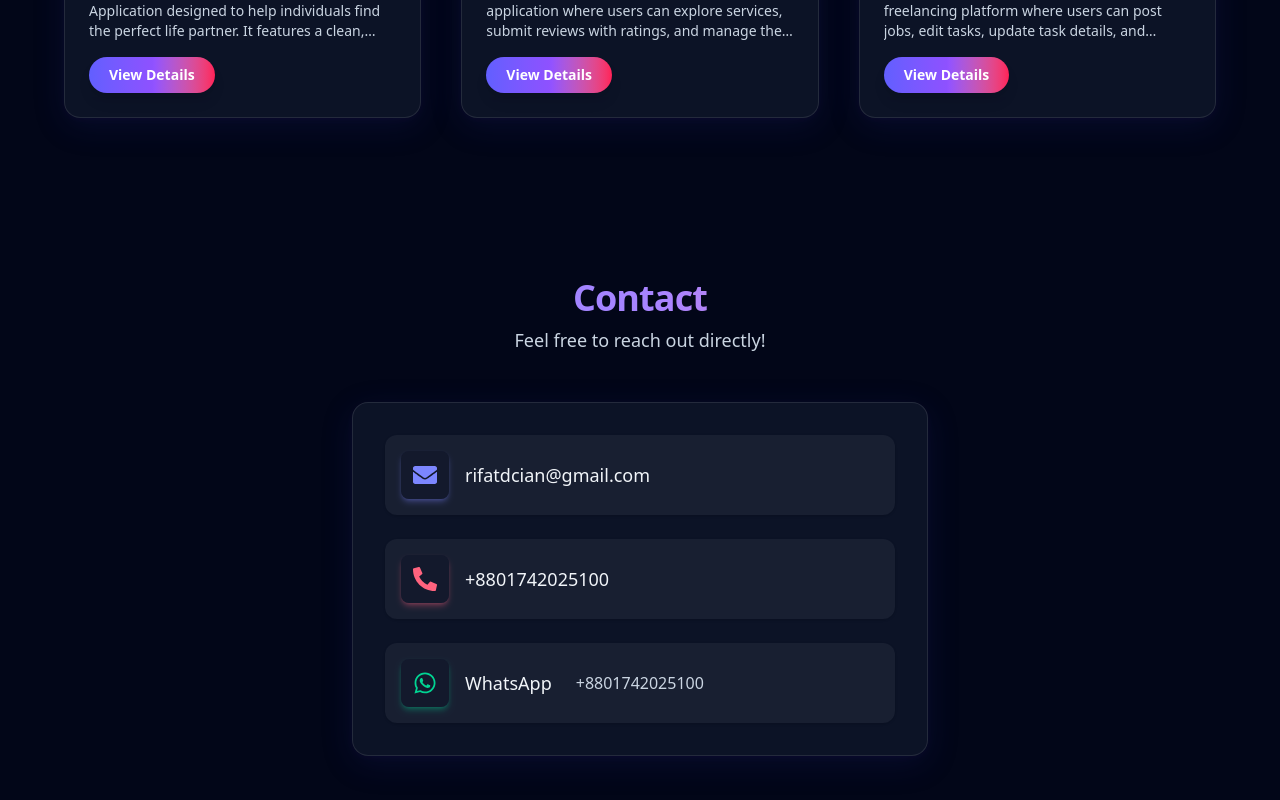
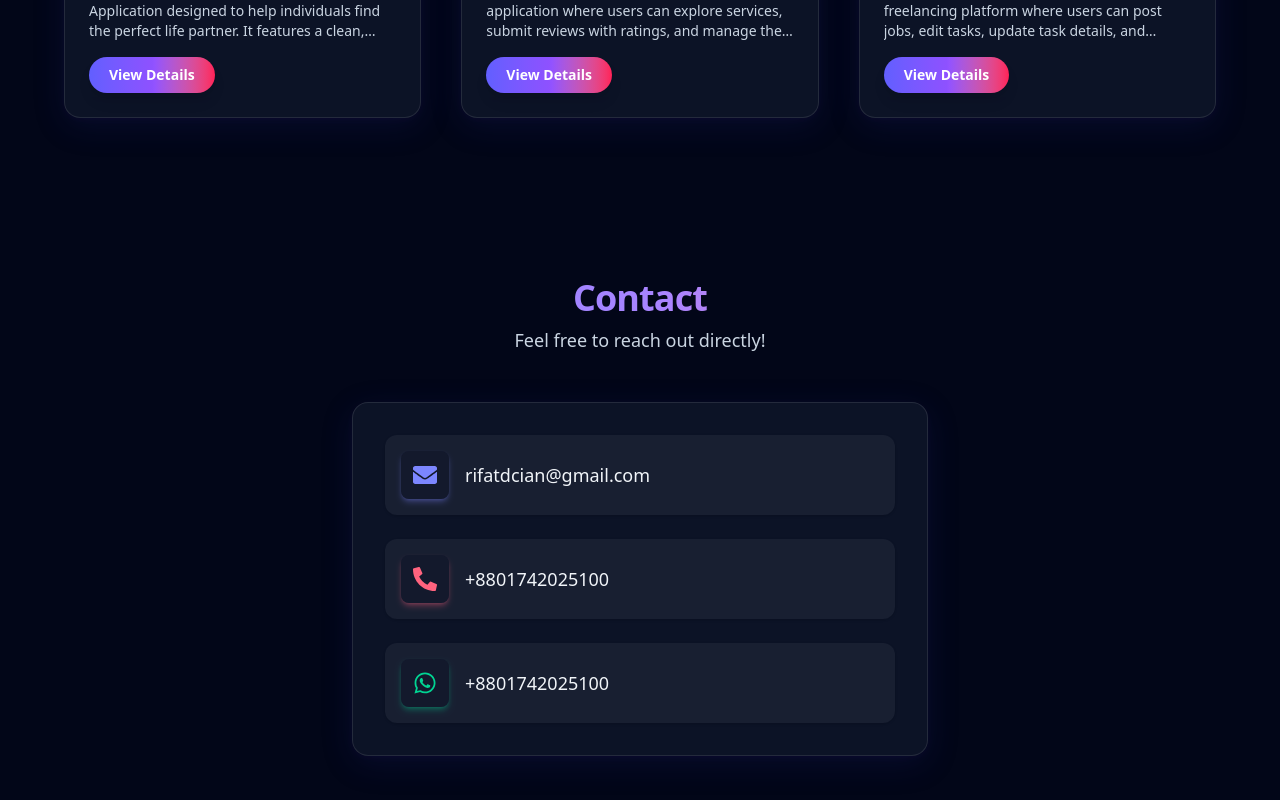
Before and after one commit to RifatRahman7/portfolio, a React (Vite) app: page / in a window 1280 px wide. Shown: the part 3006-3806 px from the top of the page. Built offline with nearby package versions, Linux system fonts and the light colour scheme.

Commit message:
Added design

```diff
--- a/src/Components/Contact.jsx
+++ b/src/Components/Contact.jsx
@@ -55,8 +55,7 @@ export default function Contact() {
             <ContactItem
               href="https://wa.me/8801742025100"
               icon={<FaWhatsapp />}
-              label="WhatsApp"
-              sublabel="+8801742025100"
+              label="+8801742025100"
               color="emerald"
               target="_blank"
             />
```
